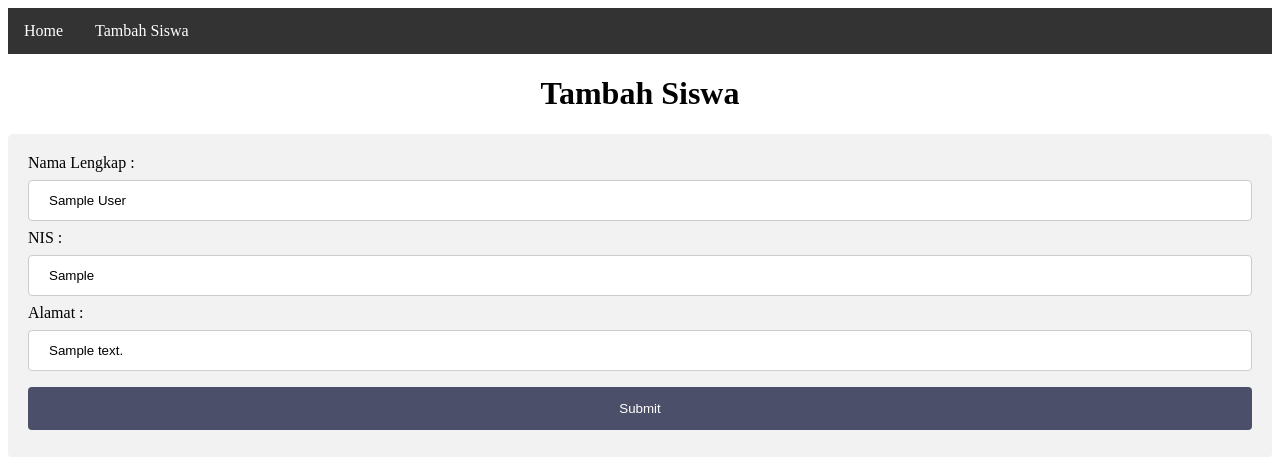
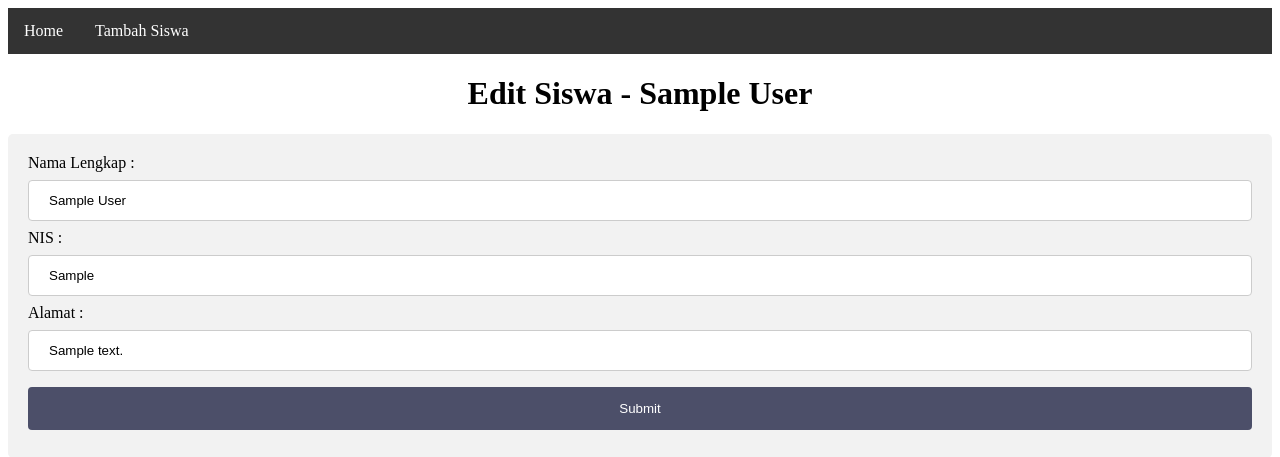
Before and after one commit to amardikamahdi/PemrogramanWeb2-UDB, a PHP site: page /pages/students/edit.php?id=1 in a window 1280 px wide. Shown: the top 457 px of the page. Run offline with PHP 8.4, Linux system fonts and the light colour scheme; tables that the repository leaves empty or names only in its code hold one stand-in row (values such as "Sample post").

Commit message:
fixing students edit title

```diff
--- a/pages/students/edit.php
+++ b/pages/students/edit.php
@@ -17,7 +17,7 @@ $result = mysqli_fetch_assoc($query);
 </head>
 <body>
     <?php include('../../components/navbar.php') ?>
-<h1 style="text-align: center">Tambah Siswa</h1>
+<h1 style="text-align: center">Edit Siswa - <?= $result['name'] ?></h1>
 <div>
   <form action="../../funcs/students/edit.php?id=<?= $result['id'] ?>" method="POST">
     <label for="fname">Nama Lengkap : </label>
```
